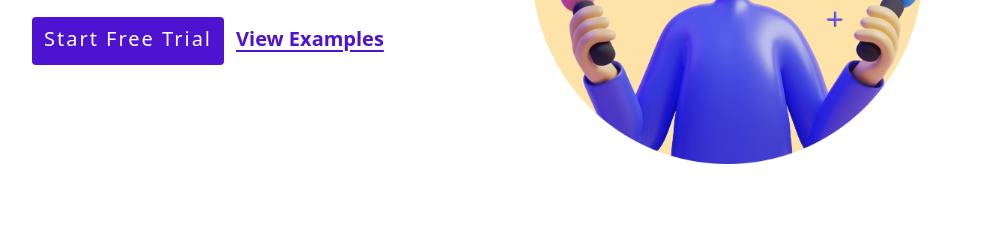
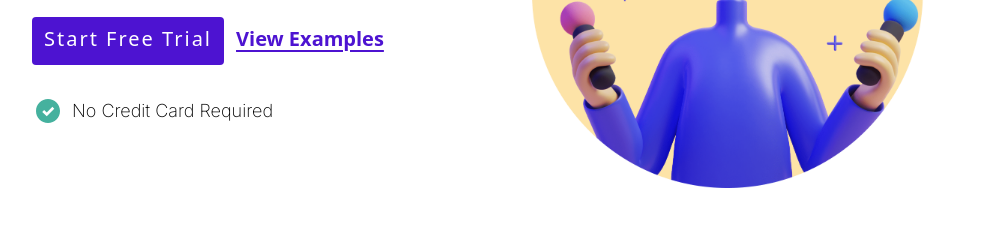
Before and after one commit to Patrick-Ehimen/Fiber-Starter-Landing-Page, a website: page index.html in a window 1280 px wide. Shown: the part 427-654 px from the top of the page, without its empty margins (144-1135 px from the left). Drawn offline with Linux system fonts and the light colour scheme.

Commit message:
Update index.html

```diff
--- a/index.html
+++ b/index.html
@@ -121,9 +121,19 @@
             >
             <a
               href=""
-              class="inline-flex p-3 pt-2 text-blueishPurple pr-7 font-semibold underline-offset-4 underline text-xl justify-center md:text-xl"
+              class="inline-flex p-3 pt-2 text-blueishPurple pr-7 font-semibold underline-offset-4 underline text-xl justify-center"
               >View Examples</a
             >
+          </div>
+          <div
+            class="flex md:flex-row justify-center md:justify-start flex-col"
+          >
+            <div
+              class="flex ml-1 font-extralight font-display text-lg md:font-xs md:flex-row"
+            >
+              <img src="./Assets/Checkmark.svg" class="mr-3 flex-col" alt="" />
+              <p>No Credit Card Required</p>
+            </div>
           </div>
         </div>
         <!-- image -->
```
